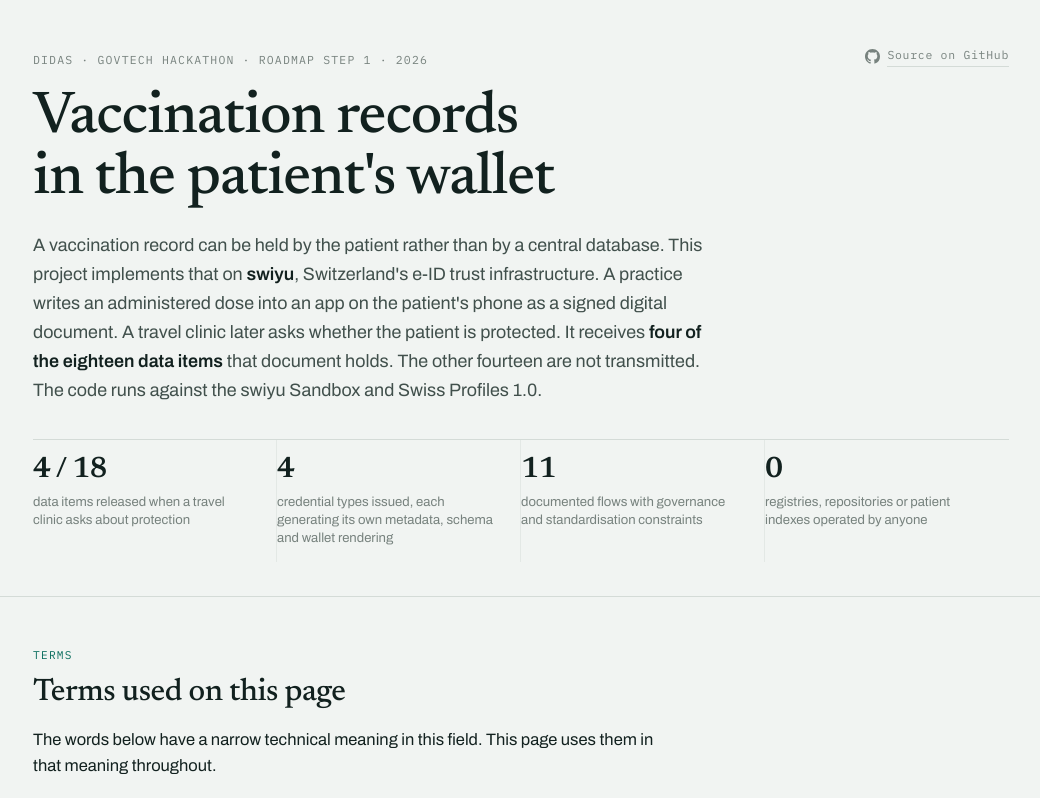
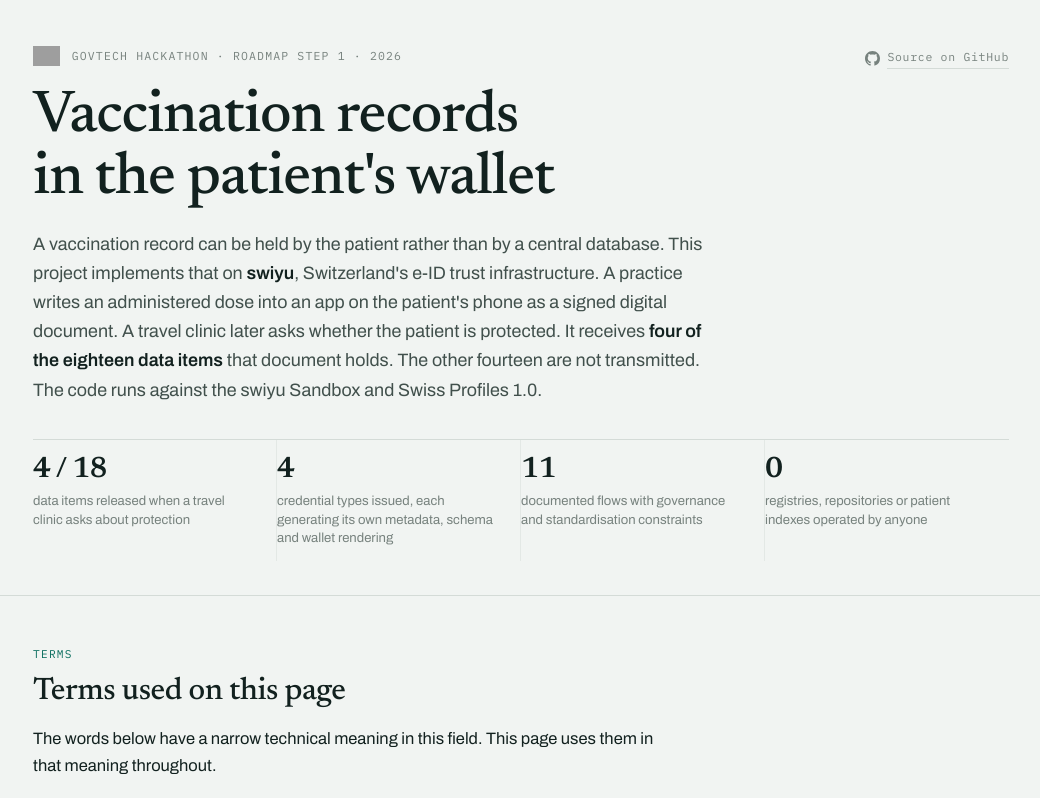
Before and after one commit to Accelerate-GmbH/digital-health-swiyu-vaccination, a website: page site/index.html in a window 1280 px wide. Shown: the top 798 px of the page, without its empty margins (119-1159 px from the left). Drawn offline with Linux system fonts and the light colour scheme; grey boxes are pictures that could not be loaded.

Commit message:
Put the DIDAS logo top left on the portal masthead
The same logo the Trust Flow Diagram Repository uses, referenced from the same
place, so the two portals carry one mark rather than two copies that can drift:

  https://www.didas.swiss/wp-content/uploads/2021/02/logo.png

It sits at the start of the masthead's top row, linked to didas.swiss, at the
same 20px height the trust flows portal uses. The eyebrow beside it loses its
leading "DIDAS ·", which the logo now says.

Two details the trust flows portal does not have to handle. This page has a
dark theme, and the logo is a fixed-colour bitmap that would disappear on a
near-black ground, so in dark mode it gets its own white plate rather than a
filter that would distort its colours. And the image is remote, so it carries
alt="DIDAS": if didas.swiss is unreachable or moves the file, the masthead
still reads correctly.

Verified in both themes at 1180px and 420px: the logo renders 20px tall at the
start of the content column, the plate appears only on dark, no horizontal
overflow, no console errors.

```diff
--- a/site/index.html
+++ b/site/index.html
@@ -82,6 +82,23 @@
   .eyebrow {
     font-family: var(--mono); font-size: 0.72rem; letter-spacing: 0.1em;
     text-transform: uppercase; color: var(--ink-3); margin: 0 0 18px;
+  }
+  .masthead-id {
+    display: flex; align-items: center; flex-wrap: wrap; gap: 6px 12px;
+    margin-bottom: 18px;
+  }
+  .masthead-id .eyebrow { margin: 0; }
+  .didas { display: inline-flex; align-items: center; line-height: 0; }
+  .didas img { height: 20px; width: auto; display: block; }
+  /* The logo is a fixed-colour bitmap, so on a dark ground it needs its own
+     light plate rather than a filter that would distort its colours. */
+  @media (prefers-color-scheme: dark) {
+    :root:not([data-theme="light"]) .didas {
+      background: #FFFFFF; padding: 3px 7px; border-radius: 3px;
+    }
+  }
+  :root[data-theme="dark"] .didas {
+    background: #FFFFFF; padding: 3px 7px; border-radius: 3px;
   }
   .topbar {
     display: flex; flex-wrap: wrap; align-items: baseline;
@@ -369,7 +386,12 @@
 <header class="masthead">
   <div class="wrap">
     <div class="topbar">
-      <p class="eyebrow">DIDAS · GovTech Hackathon · roadmap step 1 · 2026</p>
+      <div class="masthead-id">
+        <a class="didas" href="https://www.didas.swiss" target="_blank" rel="noopener">
+          <img src="https://www.didas.swiss/wp-content/uploads/2021/02/logo.png" alt="DIDAS">
+        </a>
+        <p class="eyebrow">GovTech Hackathon · roadmap step 1 · 2026</p>
+      </div>
       <a class="repolink" href="https://github.com/DIDAS-swiss/digital-health_swiyu">
         <svg viewBox="0 0 16 16" width="15" height="15" aria-hidden="true" focusable="false"><path fill="currentColor" d="M8 0C3.58 0 0 3.58 0 8c0 3.54 2.29 6.53 5.47 7.59.4.07.55-.17.55-.38 0-.19-.01-.82-.01-1.49-2.01.37-2.53-.49-2.69-.94-.09-.23-.48-.94-.82-1.13-.28-.15-.68-.52-.01-.53.63-.01 1.08.58 1.23.82.72 1.21 1.87.87 2.33.66.07-.52.28-.87.51-1.07-1.78-.2-3.64-.89-3.64-3.95 0-.87.31-1.59.82-2.15-.08-.2-.36-1.02.08-2.12 0 0 .67-.21 2.2.82.64-.18 1.32-.27 2-.27s1.36.09 2 .27c1.53-1.04 2.2-.82 2.2-.82.44 1.1.16 1.92.08 2.12.51.56.82 1.27.82 2.15 0 3.07-1.87 3.75-3.65 3.95.29.25.54.73.54 1.48 0 1.07-.01 1.93-.01 2.2 0 .21.15.46.55.38A8.01 8.01 0 0 0 16 8c0-4.42-3.58-8-8-8Z"/></svg>
         <span>Source on GitHub</span>
```
